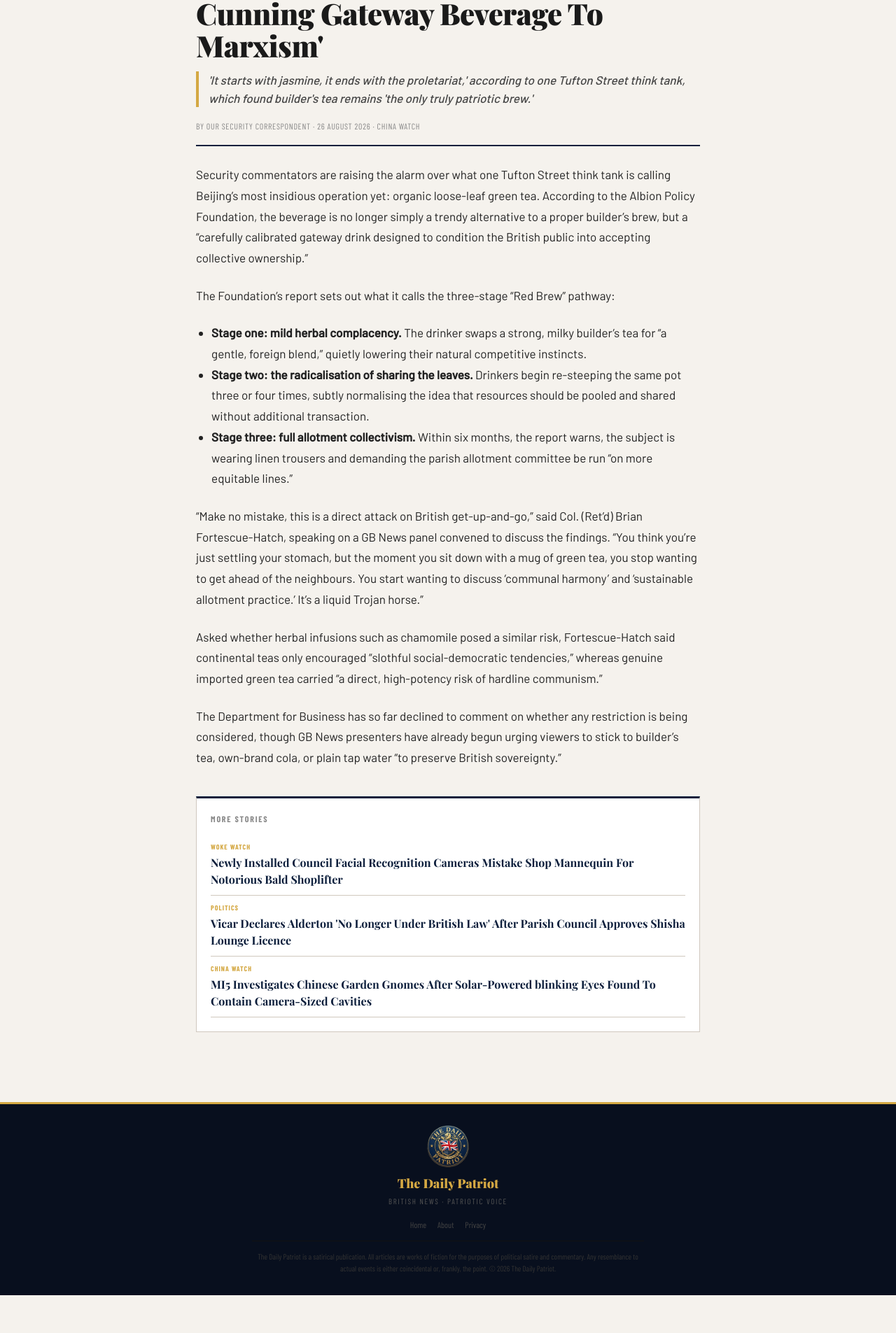
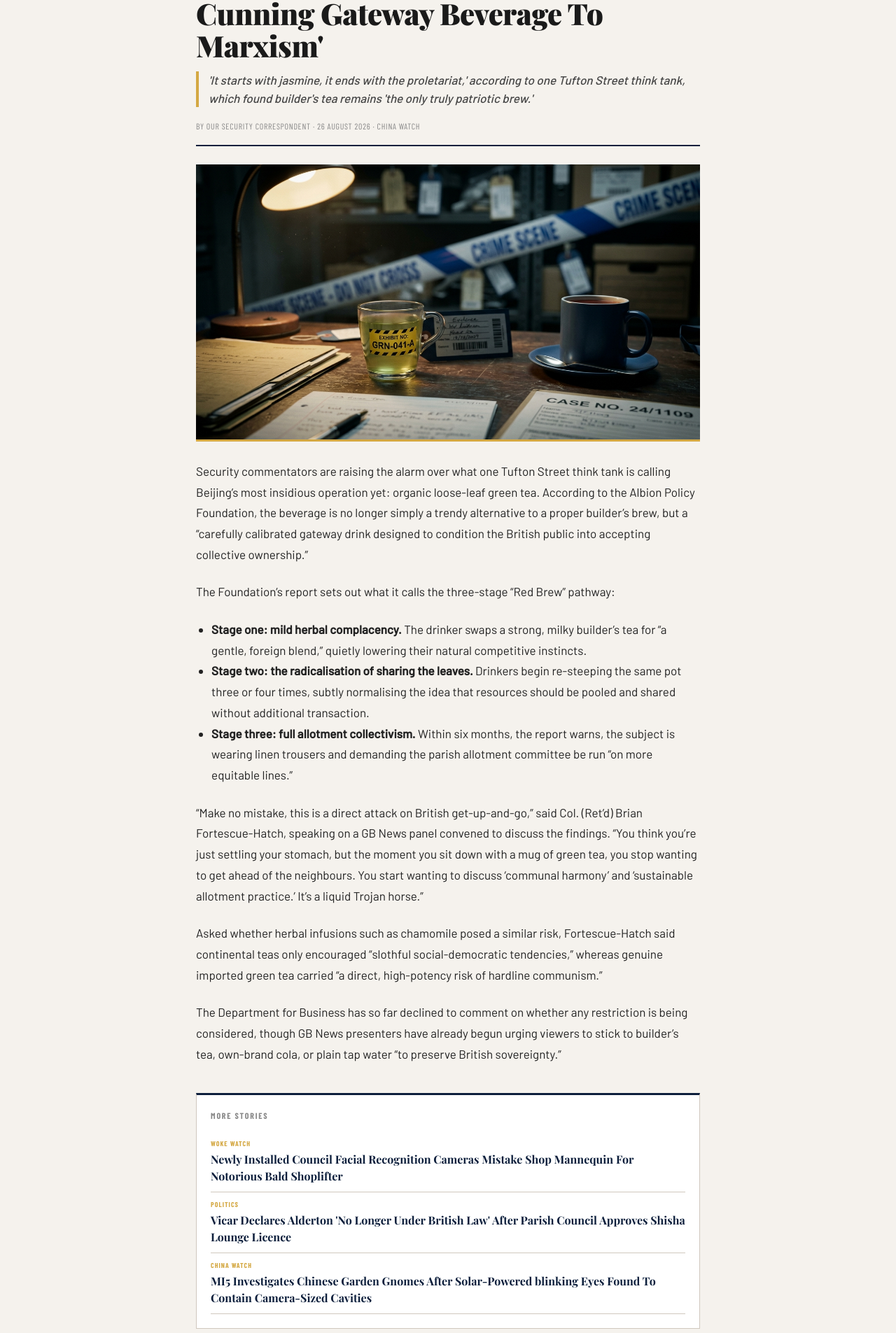
Before and after one commit to matt-palmer999/britishpatriots, a Jekyll site: the page built from _posts/2026-08-26-green-tea-marxism.md, in a window 1280 px wide. Shown: the part 425-2330 px from the top of the page at 70% size. Built offline with Jekyll 4.4.1, drawn with Linux system fonts in a browser that asks for light colours; some web fonts are replaced; before the commit the page ends 2276 px from its top, so only the background shows below that.

Commit message:
Add image to green tea Marxism article

```diff
--- a/_posts/2026-08-26-green-tea-marxism.md
+++ b/_posts/2026-08-26-green-tea-marxism.md
@@ -4,6 +4,7 @@ title: "Security Experts Warn Green Tea Is 'A Cunning Gateway Beverage To Marxis
 standfirst: "'It starts with jasmine, it ends with the proletariat,' according to one Tufton Street think tank, which found builder's tea remains 'the only truly patriotic brew.'"
 category: China Watch
 author: Our Security Correspondent
+image: /assets/images/green-tea.jpg
 ---
 
 Security commentators are raising the alarm over what one Tufton Street think tank is calling Beijing's most insidious operation yet: organic loose-leaf green tea. According to the Albion Policy Foundation, the beverage is no longer simply a trendy alternative to a proper builder's brew, but a "carefully calibrated gateway drink designed to condition the British public into accepting collective ownership."
```
